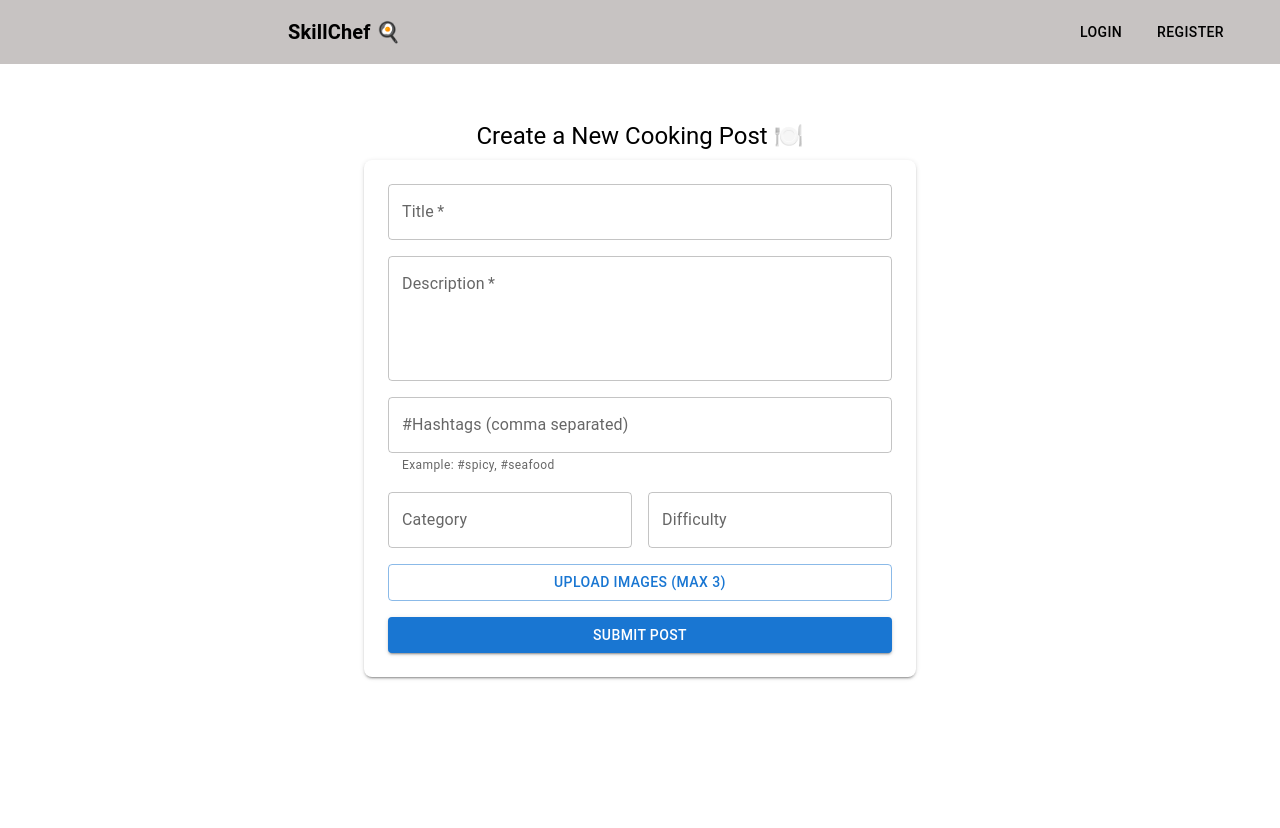
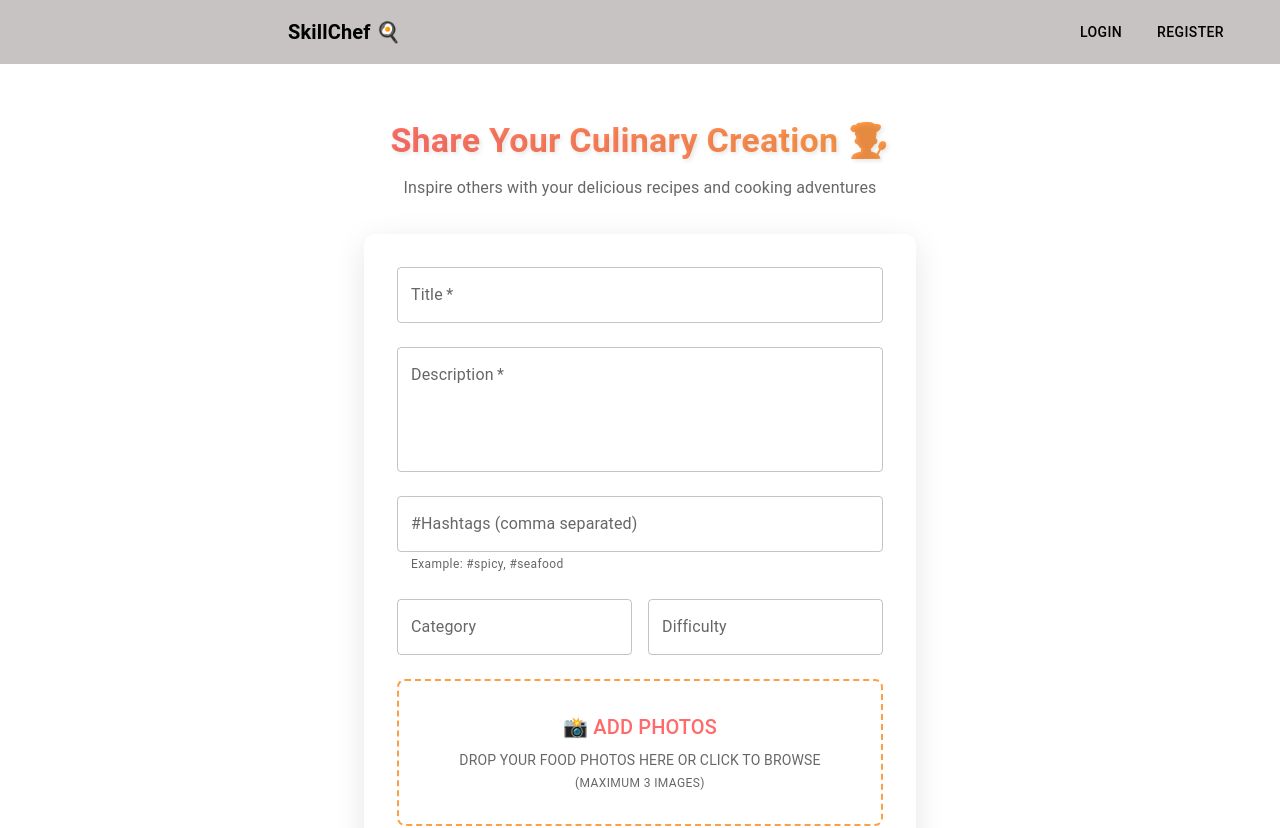
Before and after one commit to oshanwijekoon/PAF-PROJECT, a React (Create React App) app in the folder skillchef-frontend/: page /create in a window 1280 px wide. Shown: the top 828 px of the page. Built offline with nearby package versions, Linux system fonts and the light colour scheme.

Commit message:
changed post structure

```diff
--- a/skillchef-frontend/src/components/Oshan/PostForm.js
+++ b/skillchef-frontend/src/components/Oshan/PostForm.js
@@ -128,22 +128,55 @@ function PostForm() {
   };
 
   return (
-    <Container maxWidth="sm" sx={{ mt: 4 }}>
-      <Typography variant="h5" align="center" gutterBottom>
-        Create a New Cooking Post 🍽️
+    <Container maxWidth="sm" sx={{ mt: 4, mb: 4 }}>
+      <Box
+        sx={{
+          textAlign: 'center',
+          mb: 4,
+        }}
+      >
+        <Typography
+          variant="h4"
+          gutterBottom
+          sx={{
+            fontWeight: 700,
+            background: 'linear-gradient(45deg, #FF6B6B, #FF9F43)',
+            backgroundClip: 'text',
+            WebkitBackgroundClip: 'text',
+            color: 'transparent',
+            textShadow: '2px 2px 4px rgba(0,0,0,0.1)',
+          }}
+        >
+          Share Your Culinary Creation 👨‍🍳
         </Typography>
+        <Typography variant="subtitle1" color="text.secondary">
+          Inspire others with your delicious recipes and cooking adventures
+        </Typography>
+      </Box>
 
       <Box
         component="form"
         onSubmit={handleSubmit}
         sx={{
-          display: "flex",
-          flexDirection: "column",
-          gap: 2,
-          bgcolor: "#fff",
-          p: 3,
-          borderRadius: 2,
-          boxShadow: 2,
+          display: 'flex',
+          flexDirection: 'column',
+          gap: 3,
+          bgcolor: '#fff',
+          p: 4,
+          borderRadius: 3,
+          boxShadow: '0 8px 32px rgba(0,0,0,0.1)',
+          border: '1px solid rgba(255,255,255,0.2)',
+          backdropFilter: 'blur(8px)',
+          '& .MuiTextField-root': {
+            '& .MuiOutlinedInput-root': {
+              '&:hover fieldset': {
+                borderColor: '#FF6B6B',
+              },
+              '&.Mui-focused fieldset': {
+                borderColor: '#FF9F43',
+              },
+            },
+          },
         }}
       >
         <TextField
@@ -154,6 +187,11 @@ function PostForm() {
           error={!!errors.title}
           helperText={errors.title}
           required
+          sx={{
+            '& label.Mui-focused': {
+              color: '#FF6B6B',
+            },
+          }}
         />
         <TextField
           label="Description"
@@ -165,6 +203,11 @@ function PostForm() {
           error={!!errors.description}
           helperText={errors.description}
           required
+          sx={{
+            '& label.Mui-focused': {
+              color: '#FF6B6B',
+            },
+          }}
         />
         <TextField
           label="#Hashtags (comma separated)"
@@ -173,25 +216,78 @@ function PostForm() {
           onChange={handleChange}
           error={!!errors.hashtags}
           helperText={errors.hashtags || "Example: #spicy, #seafood"}
+          sx={{
+            '& label.Mui-focused': {
+              color: '#FF6B6B',
+            },
+          }}
         />
 
-        <Stack direction="row" spacing={2}>
+        <Stack
+          direction={{ xs: 'column', sm: 'row' }}
+          spacing={2}
+          sx={{ width: '100%' }}
+        >
           <TextField
             label="Category"
             name="category"
             value={form.category}
             onChange={handleChange}
+            fullWidth
+            sx={{
+              '& label.Mui-focused': {
+                color: '#FF6B6B',
+              },
+            }}
           />
           <TextField
             label="Difficulty"
             name="difficulty"
             value={form.difficulty}
             onChange={handleChange}
+            fullWidth
+            sx={{
+              '& label.Mui-focused': {
+                color: '#FF6B6B',
+              },
+            }}
           />
         </Stack>
 
-        <Button variant="outlined" component="label">
-          Upload Images (max 3)
+        <Box
+          sx={{
+            border: '2px dashed #FF9F43',
+            borderRadius: 2,
+            p: 3,
+            textAlign: 'center',
+            cursor: 'pointer',
+            transition: 'all 0.3s ease',
+            '&:hover': {
+              backgroundColor: 'rgba(255,159,67,0.1)',
+            },
+          }}
+        >
+          <Button
+            component="label"
+            sx={{
+              width: '100%',
+              height: '100%',
+              color: '#FF6B6B',
+              '&:hover': {
+                backgroundColor: 'transparent',
+              },
+            }}
+          >
+            <Box>
+              <Typography variant="h6" color="#FF6B6B" gutterBottom>
+                📸 Add Photos
+              </Typography>
+              <Typography variant="body2" color="text.secondary">
+                Drop your food photos here or click to browse
+              </Typography>
+              <Typography variant="caption" color="text.secondary">
+                (Maximum 3 images)
+              </Typography>
               <input
                 type="file"
                 hidden
@@ -199,16 +295,35 @@ function PostForm() {
                 accept="image/*"
                 onChange={handleFileChange}
               />
+            </Box>
           </Button>
+        </Box>
 
         {files.length > 0 && (
-          <Typography variant="body2" color="text.secondary">
-            {files.length} image(s) selected
+          <Typography
+            variant="body2"
+            color="text.secondary"
+            sx={{ textAlign: 'center' }}
+          >
+            ✅ {files.length} delicious {files.length === 1 ? 'photo' : 'photos'} selected
           </Typography>
         )}
 
-        <Button type="submit" variant="contained" color="primary">
-          Submit Post
+        <Button
+          type="submit"
+          variant="contained"
+          sx={{
+            mt: 2,
+            py: 1.5,
+            background: 'linear-gradient(45deg, #FF6B6B, #FF9F43)',
+            transition: 'transform 0.2s',
+            '&:hover': {
+              transform: 'translateY(-2px)',
+              background: 'linear-gradient(45deg, #FF5252, #FF9F43)',
+            },
+          }}
+        >
+          Share Your Recipe
         </Button>
       </Box>
 
```
Lines whose indentation alone changed are shown as unchanged.
